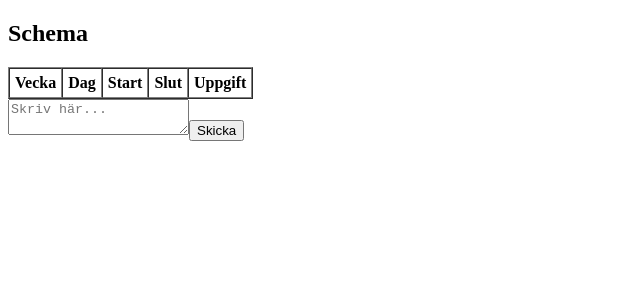
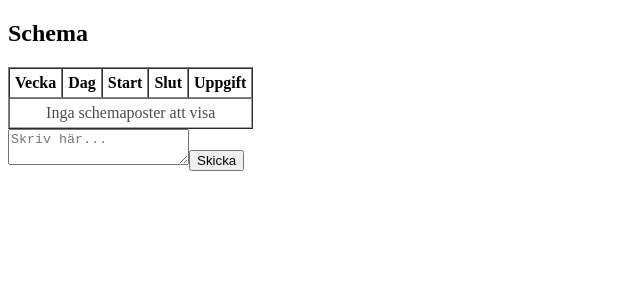
Before and after one commit to TE22E-Ludwig-Gustafsson/examensarbete, a Vue app in the folder AutoPlan/frontend/: page / in a window 1280 px wide. Shown: the top 300 px of the page, without its empty margins (0-640 px from the left). Built offline with nearby package versions, Linux system fonts and the light colour scheme.

Commit message:
Fixat sidan som visar schema, problem löst där all hamnade under vecka rutan

```diff
--- a/AutoPlan/frontend/src/components/ScheduleView.vue
+++ b/AutoPlan/frontend/src/components/ScheduleView.vue
@@ -12,24 +12,75 @@
                 </tr>
             </thead>
             <tbody>
-                <tr v-for="(week, wIndex) in Object.keys(schedule)" :key="wIndex">
-                    <td v-for="(item, iIndex) in schedule[week]" :key="iIndex">
-                        {{ week }} | {{ item.day }} | {{ item.start }} | {{ item.end }} | {{ item.task }}
-                    </td>
-                </tr>
-            </tbody>
+                        <!-- Flatten schedule object into rows so each item gets its own table row and column -->
+                        <tr v-for="(row, index) in (scheduleRows || [])" :key="index">
+                            <td>{{ row.week }}</td>
+                            <td>{{ row.day }}</td>
+                            <td>{{ row.start }}</td>
+                            <td>{{ row.end }}</td>
+                            <td>{{ row.task }}</td>
+                        </tr>
+
+                        <!-- Show friendly empty state when there are no items -->
+                        <tr v-if="!(scheduleRows && scheduleRows.length)">
+                            <td colspan="5" style="text-align:center; opacity:0.7">Inga schemaposter att visa</td>
+                        </tr>
+                    </tbody>
         </table>
     </div>
 </template>
 
 <script>
-import { ref, onMounted } from 'vue';
+import { computed } from 'vue';
 
 export default {
     props: ['initialSchedule'],
     setup(props) {
-        const schedule = ref(props.initialSchedule || { week1: [], week2: [], week3: [], week4: [], week5: [] });
-        return { schedule };
+
+        const defaultSchedule = { week1: [], week2: [], week3: [], week4: [], week5: [] };
+        const schedule = computed(() => props.initialSchedule || defaultSchedule);
+
+        // Flatten the schedule into rows with friendly week labels
+        const scheduleRows = computed(() => {
+            const rows = [];
+            const s = schedule.value ?? {};
+
+            // If schedule is an array of row-like items (flat format)
+            if (Array.isArray(s)) {
+                for (const item of s) {
+                    const wk = item && (item.week ?? item.weekNumber ?? item.weekNo);
+                    const weekLabel = wk !== undefined && wk !== null && wk !== '' ? `Vecka ${wk}` : '';
+                    rows.push({
+                        week: weekLabel,
+                        day: item?.day ?? '',
+                        start: item?.start ?? '',
+                        end: item?.end ?? '',
+                        task: item?.task ?? ''
+                    });
+                }
+                return rows;
+            }
+
+            // If schedule is an object keyed by week (e.g., { week1: [ ... ] })
+            for (const [weekKey, items] of Object.entries(s)) {
+                const weekLabel = String(weekKey).replace(/^week\s*/i, 'Vecka ');
+                if (Array.isArray(items)) {
+                    for (const item of items) {
+                        rows.push({
+                            week: weekLabel,
+                            day: item?.day ?? '',
+                            start: item?.start ?? '',
+                            end: item?.end ?? '',
+                            task: item?.task ?? ''
+                        });
+                    }
+                }
+            }
+
+            return rows;
+        });
+
+        return { schedule, scheduleRows };
     }
 };
 </script>
--- a/AutoPlan/frontend/src/router/index.js
+++ b/AutoPlan/frontend/src/router/index.js
@@ -2,7 +2,9 @@ import { createRouter, createWebHistory } from 'vue-router'
 
 const router = createRouter({
   history: createWebHistory(import.meta.env.BASE_URL),
-  routes: [],
+  routes: [
+    { path: '/', name: 'root', component: { template: '<div />' } }
+  ],
 })
 
 export default router
```
Also changed, not shown: 1 other file (tests, documents, lock files or other folders).
